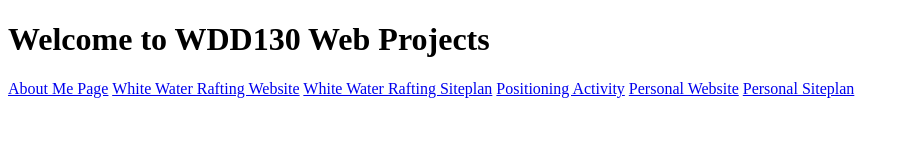
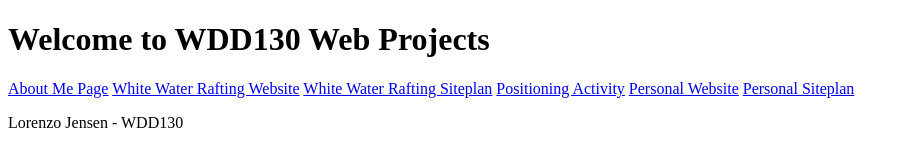
Before and after one commit to lorenzojmm/WDD-130-Web-Fundamentals, a plain HTML site: page index.html in a window 1280 px wide. Shown: the whole page, without its empty margins (0-909 px from the left). Drawn offline with Linux system fonts and the light colour scheme.

Commit message:
added paragraph to home page

```diff
--- a/index.html
+++ b/index.html
@@ -16,5 +16,6 @@
       <a href="#">Personal Website</a>
       <a href="#">Personal Siteplan</a>
     </nav>
+    <p>Lorenzo Jensen - WDD130</p>
 </body>
 </html>
```
